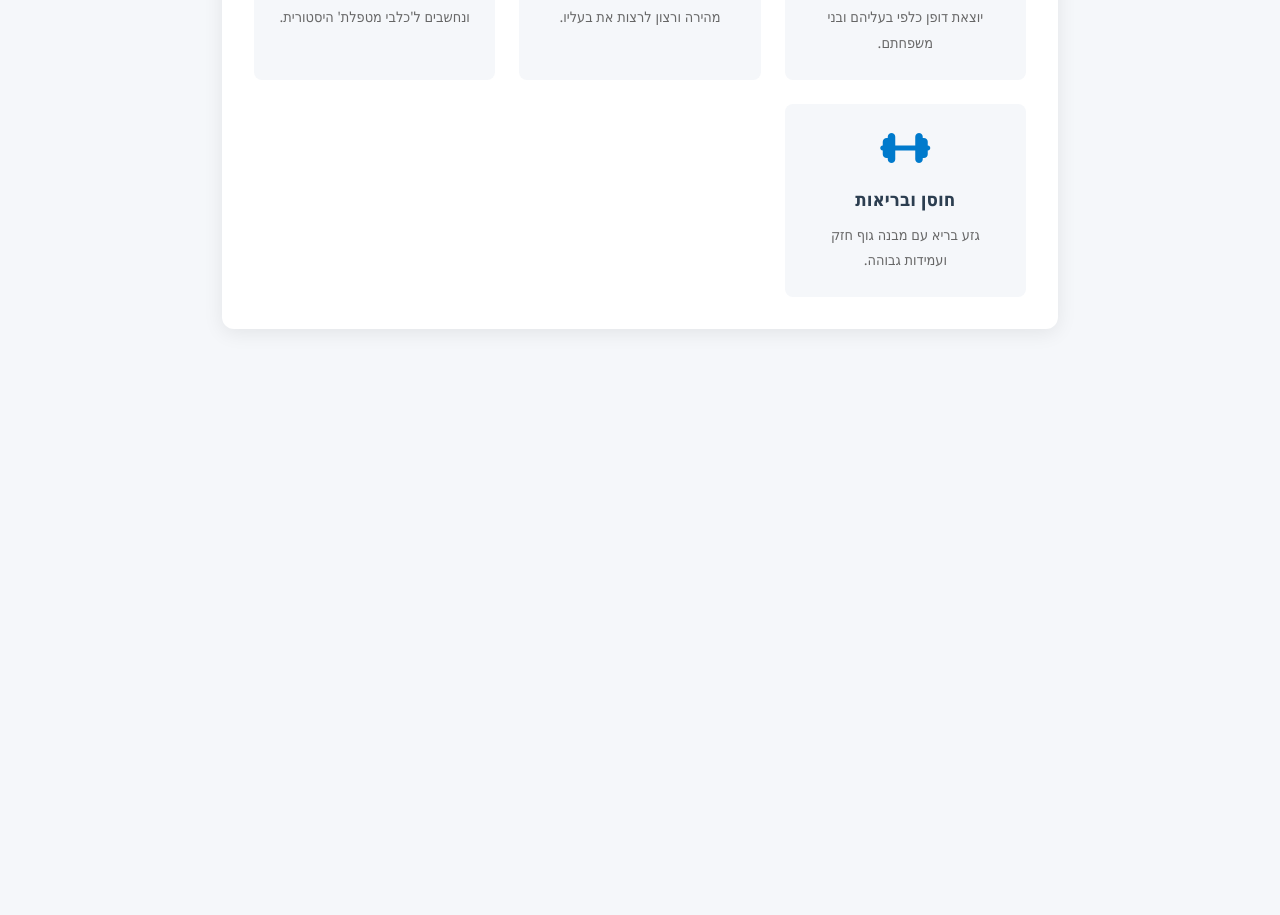
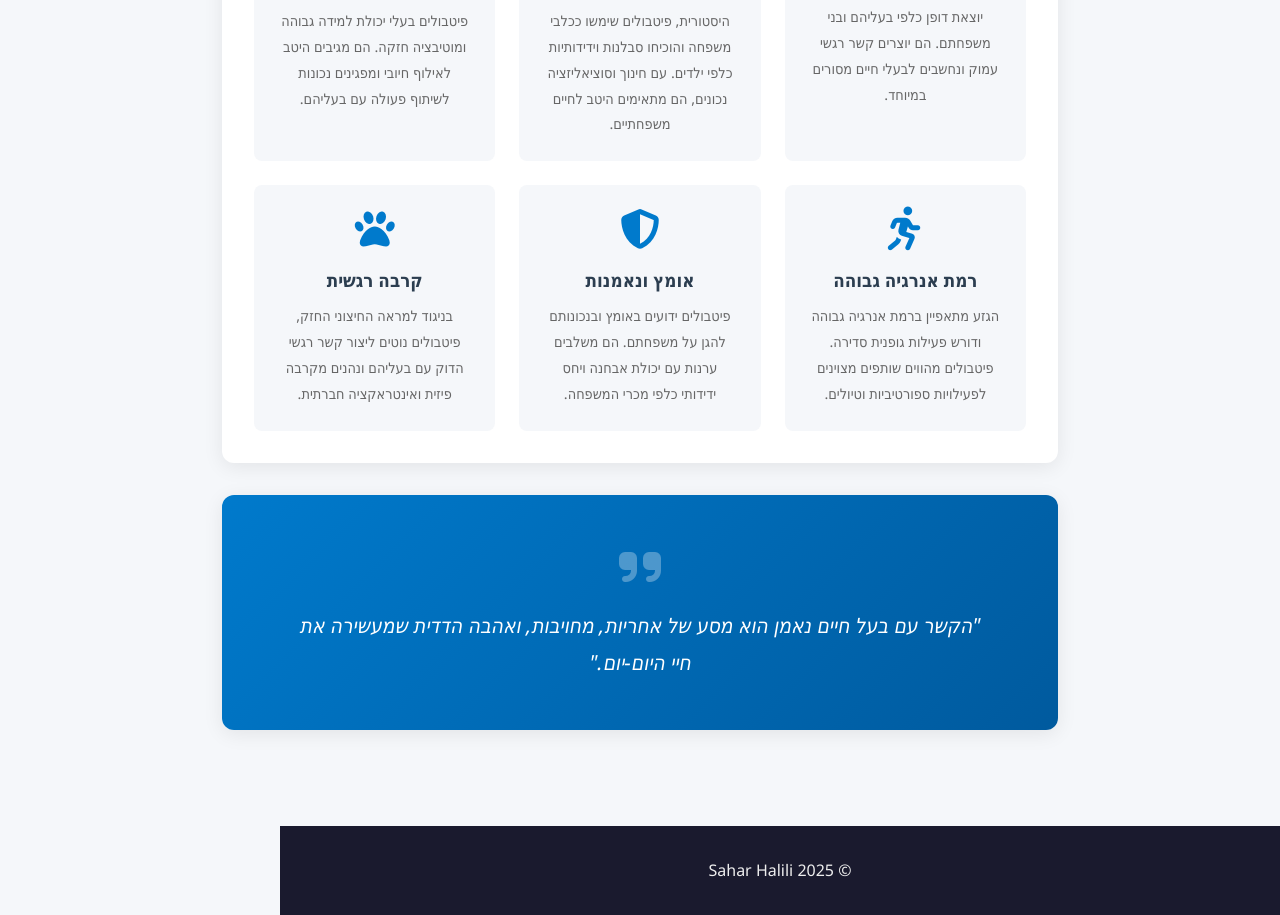
Before and after one commit to SaharHalili95/html-portfolio, a React (Vite) app: page /html-portfolio/rambo in a window 1280 px wide. Shown: the part 1527-2442 px from the top of the page. Before the commit the page ends 1920 px from the top, so only its background shows below. Built offline with nearby package versions, Linux system fonts and the light colour scheme.

Commit message:
Complete Rambo page with all original content
- Added all 6 fact cards (was missing 2)
- Added quote section at the bottom
- Added footer
- Added auto-play slider (5 seconds)
- Added keyboard navigation (arrow keys)

Co-Authored-By: Claude Opus 4.5 <noreply@anthropic.com>

```diff
--- a/src/App.css
+++ b/src/App.css
@@ -678,3 +678,47 @@ footer {
     max-height: 250px;
   }
 }
+
+/* Rambo Quote Section */
+.rambo-quote {
+  background: linear-gradient(135deg, var(--primary-color) 0%, var(--primary-dark) 100%);
+  border-radius: var(--border-radius);
+  padding: 3rem 2rem;
+  margin-top: 2rem;
+  text-align: center;
+}
+
+.rambo-quote blockquote {
+  position: relative;
+  margin: 0;
+}
+
+.rambo-quote .quote-icon {
+  font-size: 3rem;
+  color: rgba(255, 255, 255, 0.3);
+  margin-bottom: 1rem;
+}
+
+.rambo-quote p {
+  color: white;
+  font-size: 1.3rem;
+  font-style: italic;
+  line-height: 1.8;
+  max-width: 700px;
+  margin: 0 auto;
+}
+
+/* Rambo Footer */
+.rambo-footer {
+  text-align: center;
+  padding: 2rem;
+  background: var(--sidebar-bg);
+  color: var(--sidebar-text);
+  margin-top: 2rem;
+}
+
+@media (max-width: 768px) {
+  .rambo-quote p {
+    font-size: 1.1rem;
+  }
+}
--- a/src/components/Rambo.tsx
+++ b/src/components/Rambo.tsx
@@ -1,4 +1,4 @@
-import { useState } from "react";
+import { useState, useEffect } from "react";
 import { motion, AnimatePresence } from "framer-motion";
 import { Link } from "react-router-dom";
 
@@ -16,10 +16,36 @@ const slides = [
 ];
 
 const facts = [
-  { icon: "fa-heart", title: "נאמנות גבוהה", description: "פיטבולים מפגינים רמת נאמנות יוצאת דופן כלפי בעליהם ובני משפחתם." },
-  { icon: "fa-brain", title: "אינטליגנציה", description: "גזע חכם במיוחד עם יכולת למידה מהירה ורצון לרצות את בעליו." },
-  { icon: "fa-child", title: "ידידותיות למשפחה", description: "מתאימים במיוחד לחיים עם ילדים ונחשבים ל'כלבי מטפלת' היסטורית." },
-  { icon: "fa-dumbbell", title: "חוסן ובריאות", description: "גזע בריא עם מבנה גוף חזק ועמידות גבוהה." },
+  {
+    icon: "fa-heart",
+    title: "נאמנות גבוהה",
+    description: "פיטבולים מפגינים רמת נאמנות יוצאת דופן כלפי בעליהם ובני משפחתם. הם יוצרים קשר רגשי עמוק ונחשבים לבעלי חיים מסורים במיוחד.",
+  },
+  {
+    icon: "fa-smile",
+    title: "התאמה לסביבה משפחתית",
+    description: "היסטורית, פיטבולים שימשו ככלבי משפחה והוכיחו סבלנות וידידותיות כלפי ילדים. עם חינוך וסוציאליזציה נכונים, הם מתאימים היטב לחיים משפחתיים.",
+  },
+  {
+    icon: "fa-brain",
+    title: "אינטליגנציה ויכולת למידה",
+    description: "פיטבולים בעלי יכולת למידה גבוהה ומוטיבציה חזקה. הם מגיבים היטב לאילוף חיובי ומפגינים נכונות לשיתוף פעולה עם בעליהם.",
+  },
+  {
+    icon: "fa-running",
+    title: "רמת אנרגיה גבוהה",
+    description: "הגזע מתאפיין ברמת אנרגיה גבוהה ודורש פעילות גופנית סדירה. פיטבולים מהווים שותפים מצוינים לפעילויות ספורטיביות וטיולים.",
+  },
+  {
+    icon: "fa-shield-alt",
+    title: "אומץ ונאמנות",
+    description: "פיטבולים ידועים באומץ ובנכונותם להגן על משפחתם. הם משלבים ערנות עם יכולת אבחנה ויחס ידידותי כלפי מכרי המשפחה.",
+  },
+  {
+    icon: "fa-paw",
+    title: "קרבה רגשית",
+    description: "בניגוד למראה החיצוני החזק, פיטבולים נוטים ליצור קשר רגשי הדוק עם בעליהם ונהנים מקרבה פיזית ואינטראקציה חברתית.",
+  },
 ];
 
 const Rambo = () => {
@@ -32,6 +58,22 @@ const Rambo = () => {
   const prevSlide = () => {
     setCurrentSlide((prev) => (prev - 1 + slides.length) % slides.length);
   };
+
+  // Auto-play slider
+  useEffect(() => {
+    const interval = setInterval(nextSlide, 5000);
+    return () => clearInterval(interval);
+  }, []);
+
+  // Keyboard navigation
+  useEffect(() => {
+    const handleKeyDown = (e: KeyboardEvent) => {
+      if (e.key === "ArrowLeft") nextSlide();
+      if (e.key === "ArrowRight") prevSlide();
+    };
+    document.addEventListener("keydown", handleKeyDown);
+    return () => document.removeEventListener("keydown", handleKeyDown);
+  }, []);
 
   return (
     <div className="rambo-page" dir="rtl">
@@ -142,7 +184,23 @@ const Rambo = () => {
             ))}
           </div>
         </motion.section>
+
+        <motion.section
+          className="rambo-quote"
+          initial={{ opacity: 0, y: 20 }}
+          whileInView={{ opacity: 1, y: 0 }}
+          viewport={{ once: true }}
+        >
+          <blockquote>
+            <i className="fas fa-quote-right quote-icon"></i>
+            <p>"הקשר עם בעל חיים נאמן הוא מסע של אחריות, מחויבות, ואהבה הדדית שמעשירה את חיי היום-יום."</p>
+          </blockquote>
+        </motion.section>
       </div>
+
+      <footer className="rambo-footer">
+        <p>&copy; 2025 Sahar Halili</p>
+      </footer>
     </div>
   );
 };
```
